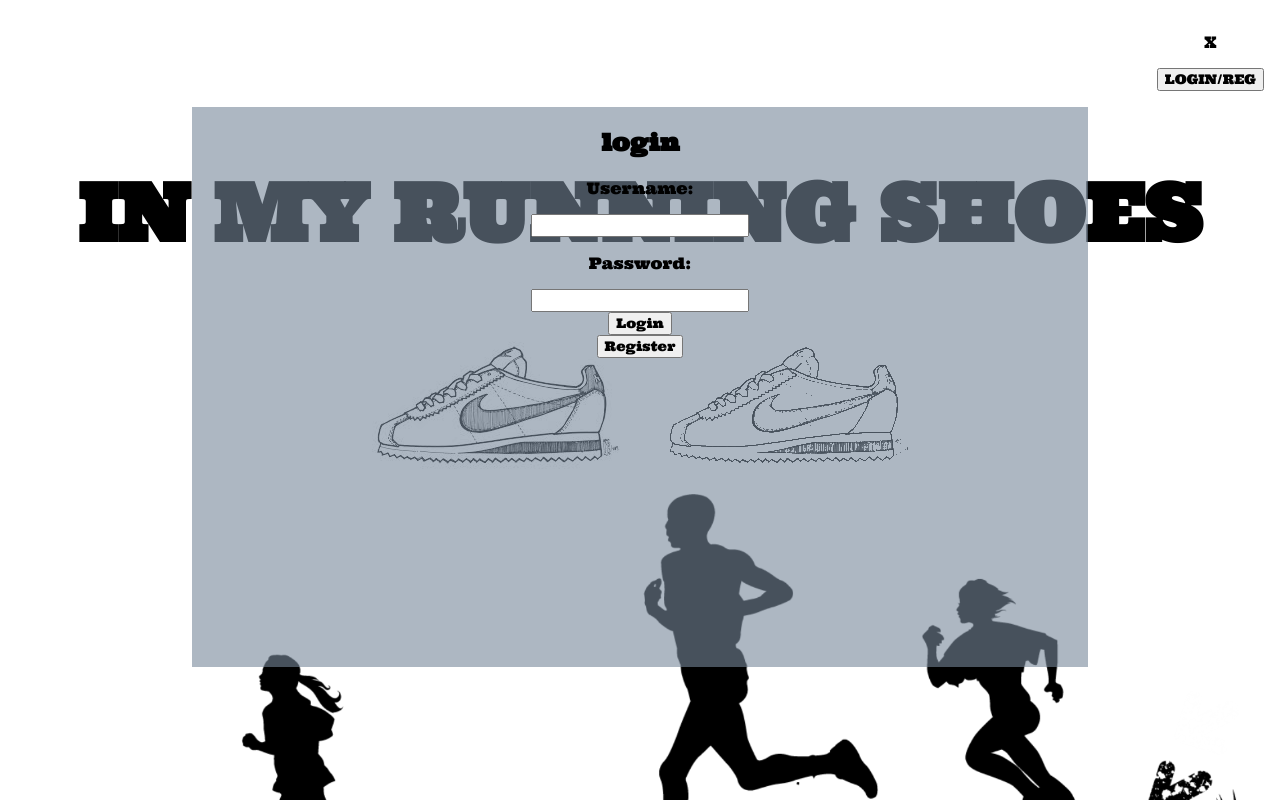
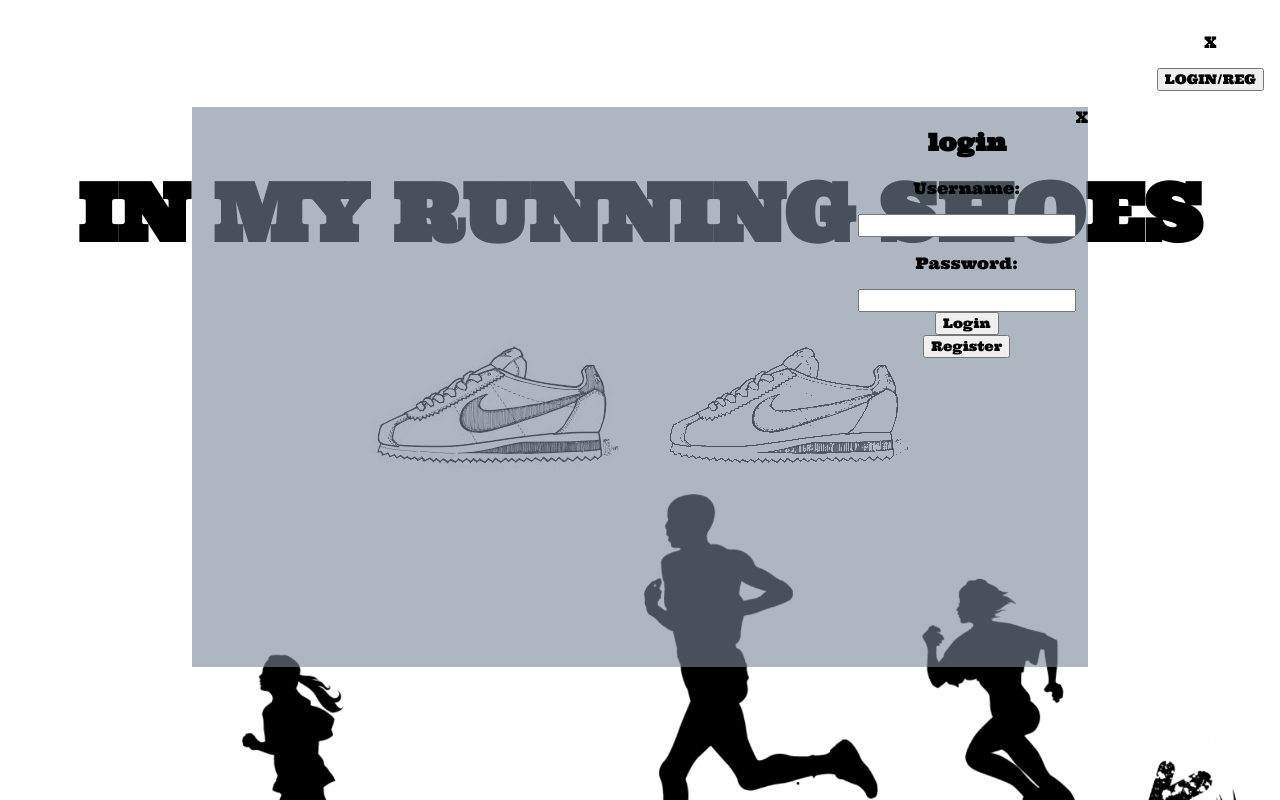
Before and after one commit to fallwall/in-my-running-shoes, a React (Create React App) app in the folder client/: page /login in a window 1280 px wide. Both pictures are taken after a click on the button "LOGIN/REG". Shown: the top 800 px of the page. Built offline with nearby package versions, Linux system fonts and the light colour scheme; no server answers.

Commit message:
cancel log/reg X

```diff
--- a/client/src/App.css
+++ b/client/src/App.css
@@ -77,6 +77,8 @@ input, button {
   animation-iteration-count: 1;
   animation-duration: 0.7s;
   animation-delay: 0.5s;
+  display: flex;
+  flex-direction: row-reverse;
 }
 .hidden {
   display: none;
--- a/client/src/components/sideBar/CornerLogin.jsx
+++ b/client/src/components/sideBar/CornerLogin.jsx
@@ -43,6 +43,13 @@ export default class CornerLogin extends Component {
     })
   }
 
+  cancelLogout = () => {
+    this.setState({
+      isLogin: false,
+      isReg: false
+    })
+  }
+
   render() {
     return (
       <>
@@ -68,7 +75,7 @@ export default class CornerLogin extends Component {
           handleChange={this.props.handleChange}
           handleRegButton={this.handleRegButton}
           formData={this.props.formData}
-          style={{ display: "none" }}
+          cancelLogout={this.cancelLogout}
         />
 
         <Register
@@ -76,6 +83,7 @@ export default class CornerLogin extends Component {
           handleRegister={this.handleRegister2}
           handleChange={this.props.handleChange}
           formData={this.props.formData}
+          cancelLogout={this.cancelLogout}
         />
       </>
     )
--- a/client/src/components/sideBar/Login.jsx
+++ b/client/src/components/sideBar/Login.jsx
@@ -3,6 +3,12 @@ import React from 'react';
 export default function Login(props) {
   return (
     <div className={(props.isLogin && !props.isReg) ? "pop-up login-popup" : "hidden"}>
+      <div
+        className="login-close"
+        onClick={() => props.cancelLogout()}>
+        X
+      </div>
+      <div className="login-content">
         <h2>login</h2>
         <form
           onSubmit={props.handleLogin} >
@@ -22,5 +28,6 @@ export default function Login(props) {
           <button onClick={props.handleRegButton}>Register</button>
         </form>
       </div>
+    </div >
   )
 }
--- a/client/src/components/sideBar/Register.jsx
+++ b/client/src/components/sideBar/Register.jsx
@@ -3,6 +3,12 @@ import React from 'react';
 export default function Register(props) {
   return (
     <div className={props.isReg ? "pop-up reg-popup" : "hidden"}>
+      <div
+        className="reg-close"
+        onClick={() => props.cancelLogout()}>
+        X
+      </div>
+      <div className="reg-content">
         <h2>Register</h2>
         <form onSubmit={props.handleRegister} >
           <p>Username:</p>
@@ -29,5 +35,6 @@ export default function Register(props) {
           <button>Register</button>
         </form>
       </div>
+    </div>
   )
 }
```
Also changed, not shown: 1 other file (tests, documents, lock files or other folders). Lines whose indentation alone changed are shown as unchanged.
